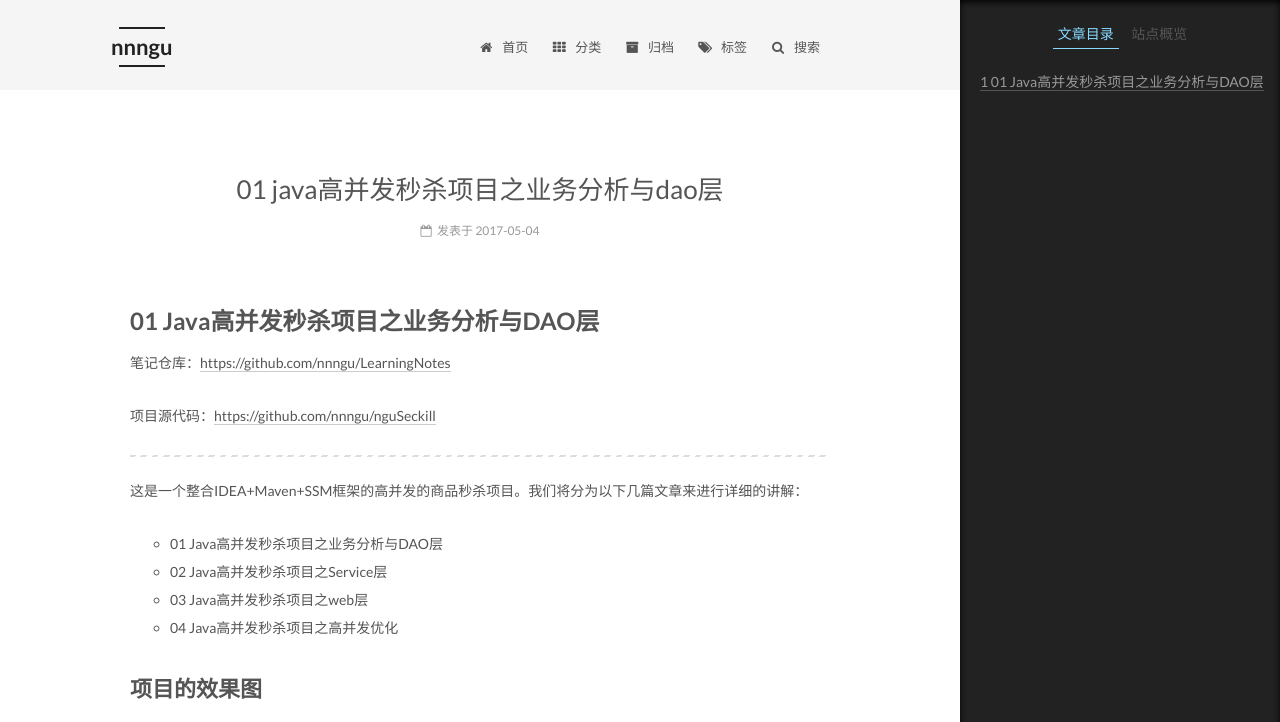
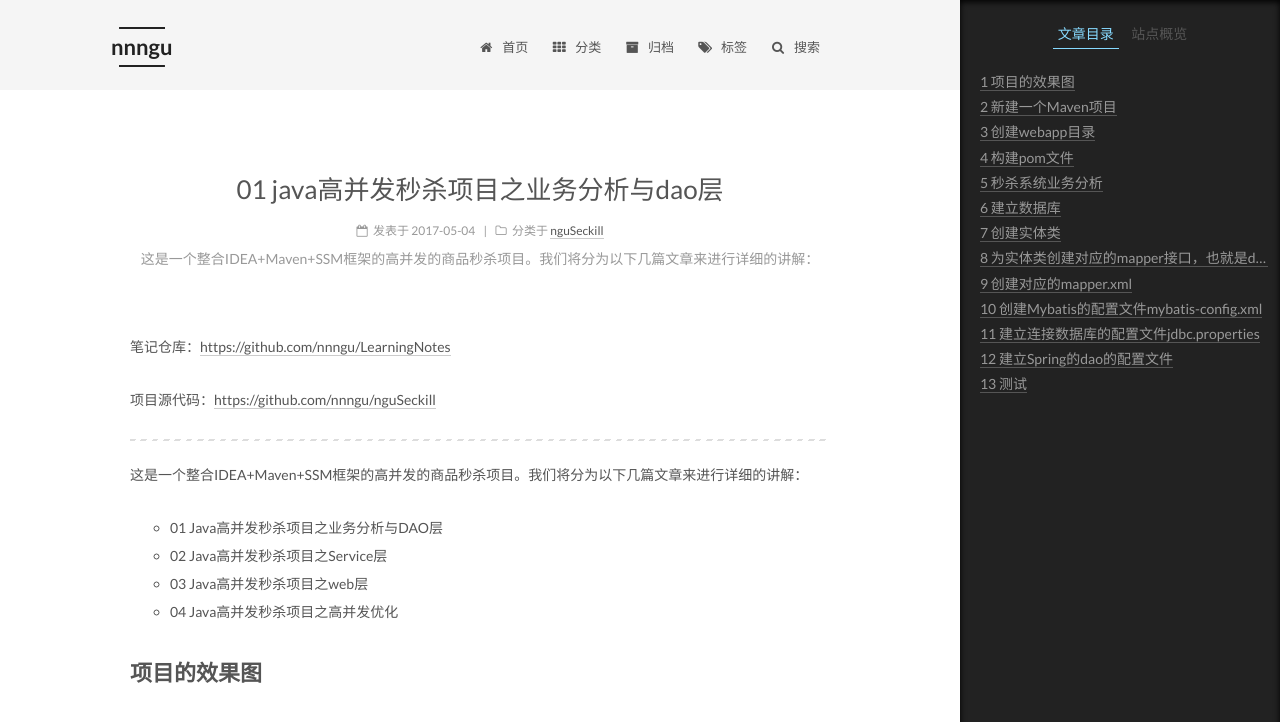
Before and after one commit to nnngu/LearningNotes, a Jekyll site: the page built from _posts/2017-05-04-01 Java高并发秒杀项目之业务分析与DAO层.md, in a window 1280 px wide and 1400 px high. Shown: the top 722 px of the window. Built offline with Jekyll 4.4.1, drawn with Linux system fonts in a browser that asks for light colours.

Commit message:
修改文件: _posts/2017-05-04-01 Java高并发秒杀项目之业务分析与DAO层.md

```diff
--- a/_posts/2017-05-04-01 Java高并发秒杀项目之业务分析与DAO层.md
+++ b/_posts/2017-05-04-01 Java高并发秒杀项目之业务分析与DAO层.md
@@ -1,4 +1,7 @@
-# 01 Java高并发秒杀项目之业务分析与DAO层
+---
+categories: nguSeckill
+description: 这是一个整合IDEA+Maven+SSM框架的高并发的商品秒杀项目。我们将分为以下几篇文章来进行详细的讲解：
+---
 
 笔记仓库：[https://github.com/nnngu/LearningNotes](https://github.com/nnngu/LearningNotes)
 
```
